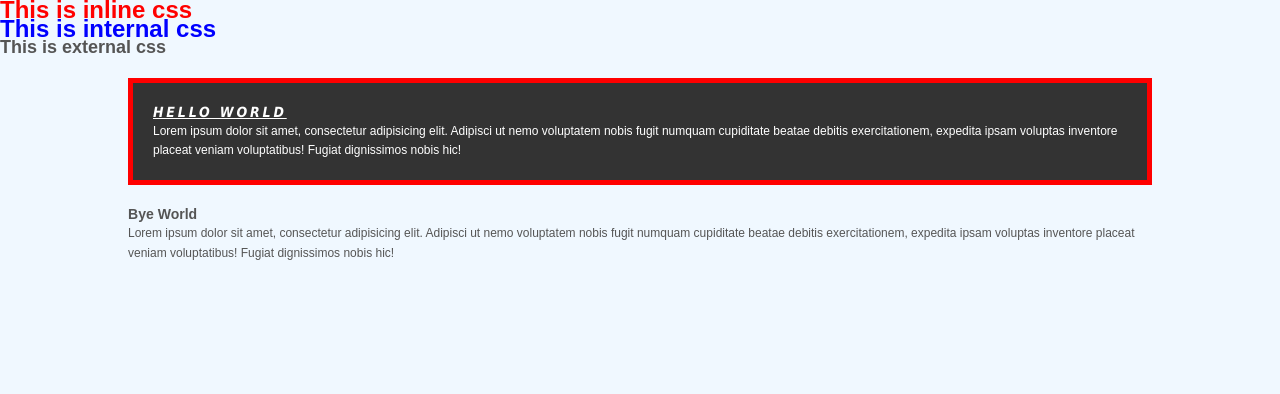
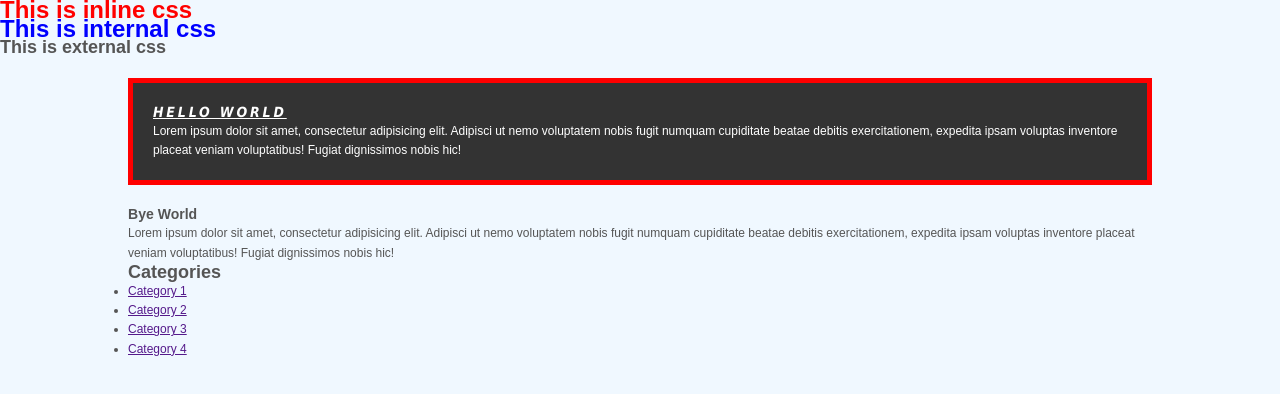
Before and after one commit to chammiherath/css_cheatsheet, a plain HTML site: page CSScheatSheet/index.html in a window 1280 px wide. Drawn offline with Linux system fonts and the light colour scheme.

Commit message:
a tags added

```diff
--- a/CSScheatSheet/CSS/style.css
+++ b/CSScheatSheet/CSS/style.css
@@ -1,7 +1,6 @@
 *{
     margin: 0;
     padding: 0;
-
 }
 
 
--- a/CSScheatSheet/index.html
+++ b/CSScheatSheet/index.html
@@ -38,6 +38,18 @@
                 placeat veniam voluptatibus! Fugiat dignissimos nobis hic!
             </p>
 
+        <div class="categories">
+            <h2>Categories</h2>
+            <ul>
+                <li><a href="">Category 1</a></li>
+                <li><a href="">Category 2</a></li>
+                <li><a href="">Category 3</a></li>
+                <li><a href="">Category 4</a></li>
+            </ul>
+
+
+        </div>
+
     </div>
 
 
```
